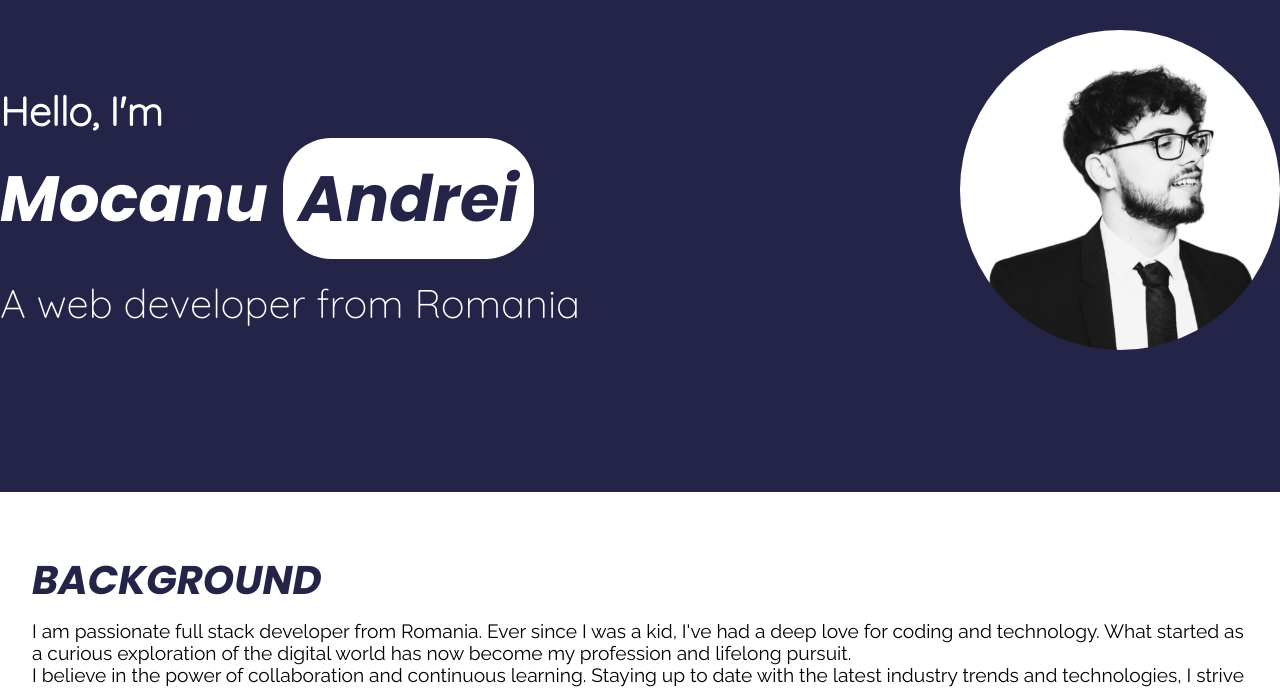
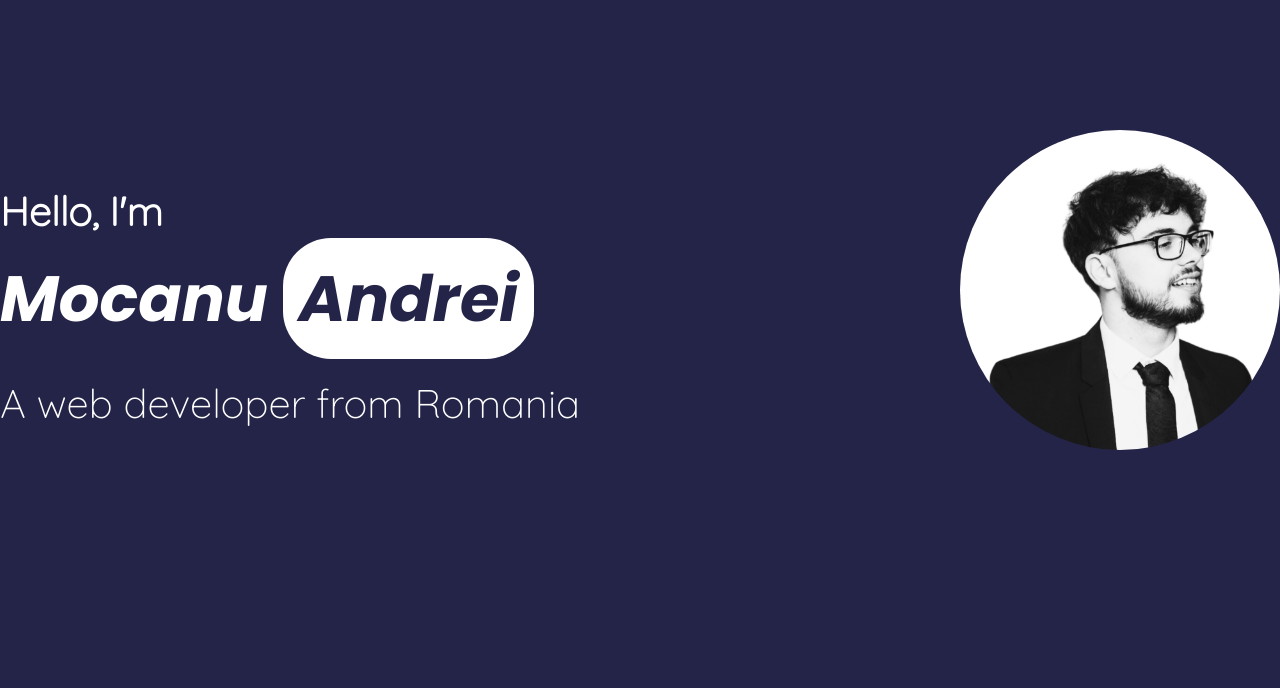
Before and after one commit to mocanuandrei1/MCNDevelopmentTeam, a plain HTML site: page index.html in a window 1280 px wide. Shown: the part 108-796 px from the top of the page. Drawn offline with Linux system fonts and the light colour scheme.

Commit message:
updated hero height

```diff
--- a/resources/js/main.js
+++ b/resources/js/main.js
@@ -9,7 +9,7 @@ const mobileMenu = document.getElementById("mobile-menu");
 const mobileMenuBtn = document.getElementById("mobile-menu-btn");
 const mobileMenuBtnIcon = document.querySelector("#mobile-menu-btn a i");
 
-heroSection.style.height = screen.height + "px";
+heroSection.style.height = window.innerHeight + "px";
 
 //Header change
 const primaryHeader = document.querySelector("#primary-header");
```
Also changed, not shown: resources/css/style.css (line endings or trailing spaces).
